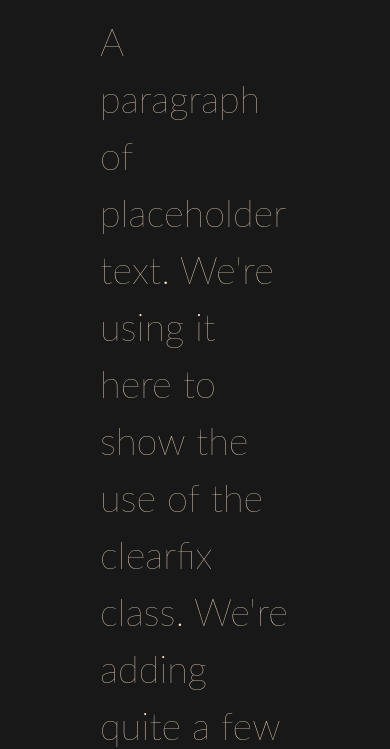
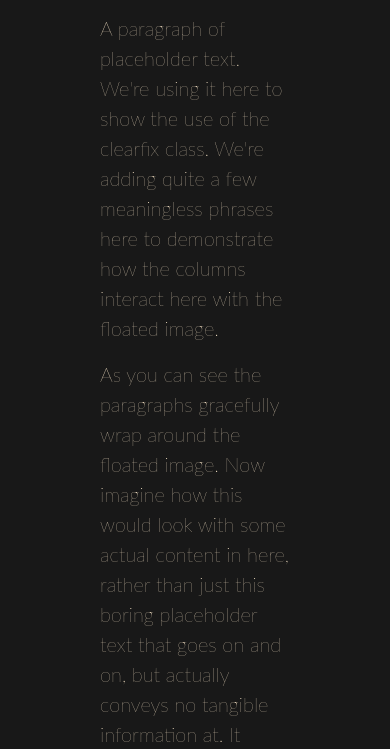
Before and after one commit to ManuNalerio/Proyecto-alejo, a website: page about.html in a window 390 px wide. Shown: the part 859-1608 px from the top of the page. Drawn offline with nearby package versions, Linux system fonts and the light colour scheme.

Commit message:
casi terminado

```diff
--- a/scss/_mediaquerys.scss
+++ b/scss/_mediaquerys.scss
@@ -7,4 +7,8 @@
         width: 100%;
         height: 500px;
     }
+
+    .quien{
+      font-size: 20px;
+    }
 }
```
Also changed, not shown: css/style.css, 1 other file.
